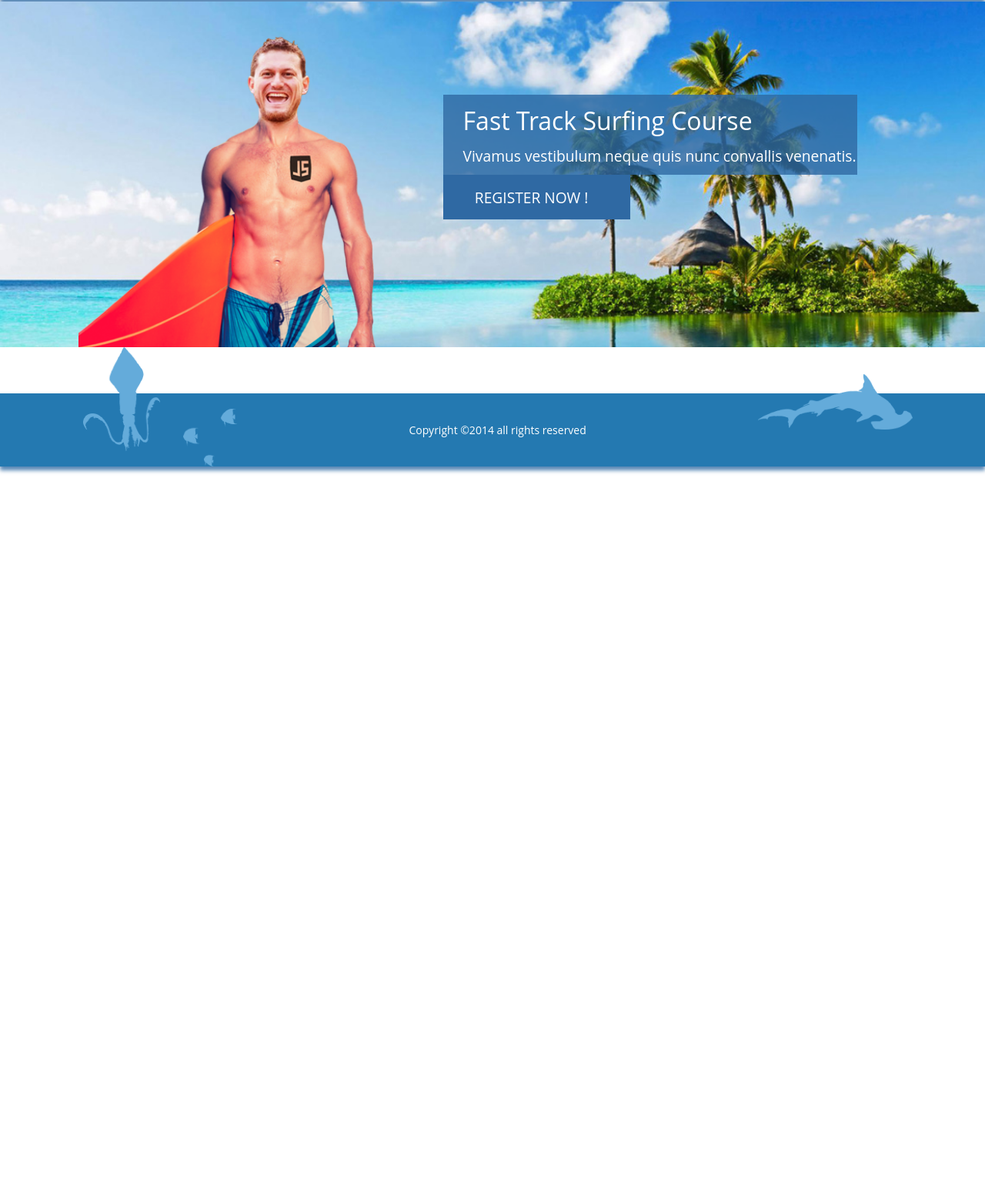
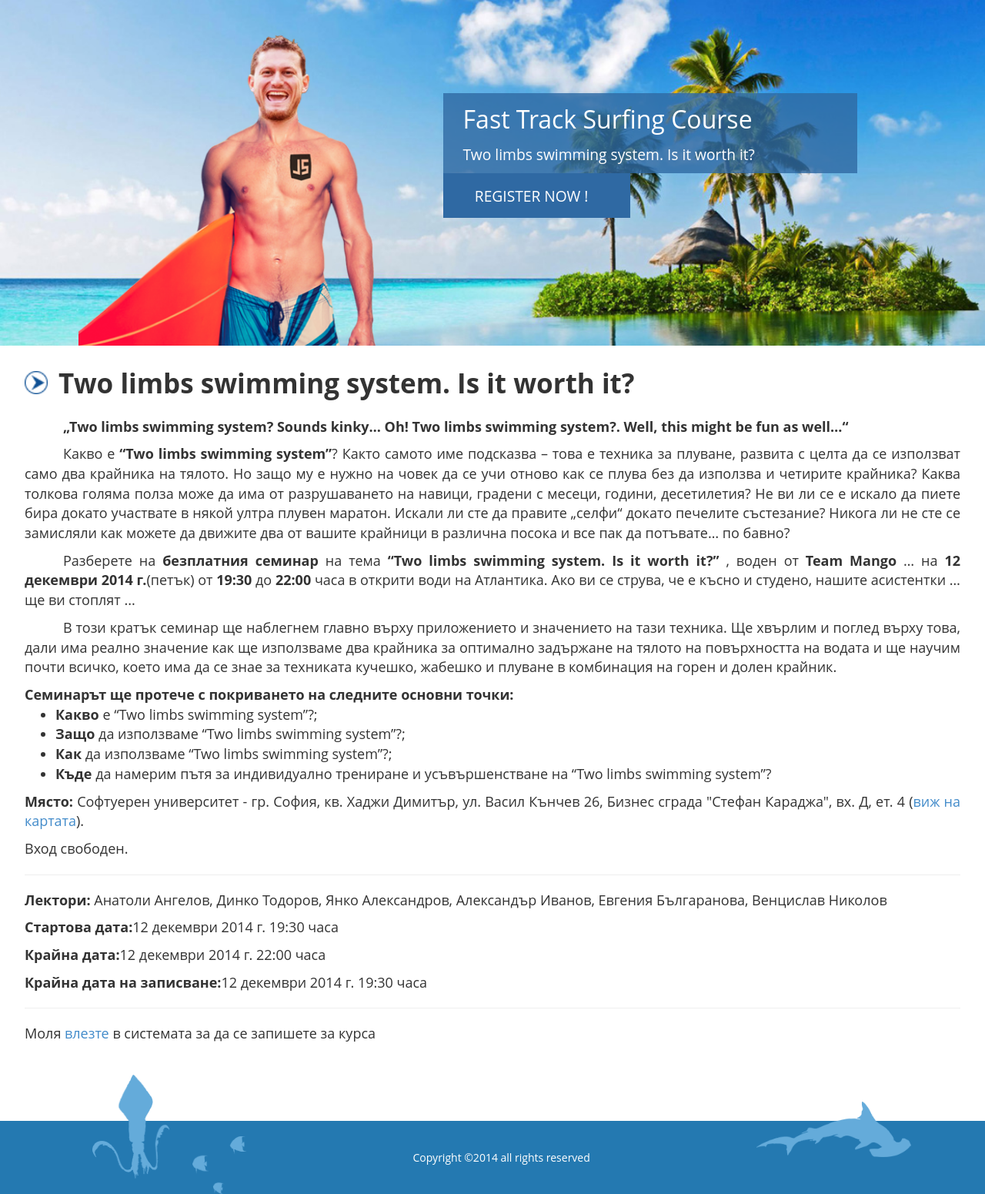
Before and after one commit to Team-Mango/HTML-CSS-Teamwork, a PHP site: page /Courses.html in a window 1280 px wide. Shown: the part 144-1695 px from the top of the page at 77% size. Before the commit the page ends 759 px from the top, so only its background shows below. Run offline with PHP 8.4, Linux system fonts and the light colour scheme; some libraries are stand-ins or nearby versions.

Commit message:
Little content

```diff
--- a/tempCourses - Dinko/Courses.html
+++ b/tempCourses - Dinko/Courses.html
@@ -9,7 +9,7 @@
 		<title>Tropic SoftUni</title>
 	</head>
 	<body>
-		<div class="container">
+		<header class="container">
 			<nav class="navbar navbar-default row navbar-static" role="navigation">
                 <div class="col-md-1 col-xs-2 col-sm-1"></div>
 			   <div class="navbar-header col-md-3 col-lg-4 col-sm-2 ">
@@ -34,15 +34,15 @@
 				  </ul>
 			   </div>
 			</nav>
-		</div>
-        <section>
+		</header>
+        <section id="courses">
             <article class="hidden-xs">
                 <img src="images/sliderBg.jpg" class="img-responsive slider-background">
                 <img src="images/model.png" class="img-responsive slider-model">
                 <div class="slider-main-button">
-                    <a href="#">
+                    <a href="#chapter1">
                         <h2>Fast Track Surfing Course</h2>
-                        <p>Vivamus vestibulum neque quis nunc convallis venenatis.</p>
+                        <p>Two limbs swimming system. Is it worth it?</p>
                     </a>
                 </div>
                 <div class="slider-register">
@@ -54,23 +54,72 @@
             <article class="visible-xs">
                 <div>
                     <h2>Fast Track Surfing Course</h2>
-                    <p>Vivamus vestibulum neque quis nunc convallis venenatis.</p>
+                    <p>Two limbs swimming system. Is it worth it?</p>
                 </div>
                 <div>
                     <a href="#"><h2>REGISTER NOW!</h2></a>
                 </div>
             </article>
+            <article id="content" >
+                <a name="chapter1"></a>
+                <h2><img src="./images/textIcon.png"/> Two limbs swimming system. Is it worth it?</h2>
+                <p class="indent">
+                    <strong>
+                        „Two limbs swimming system? Sounds kinky… Oh! Two limbs swimming system?. Well, this might be fun as well…“
+                    </strong>
+                </p>
+                <p class="indent">
+                    Какво е <strong>“Two limbs swimming system”</strong>? Както самото име подсказва – това е техника за плуване,
+                    развита с целта да се използват само два крайника на тялото. Но защо му е нужно на човек да се
+                    учи отново как се плува без да използва и четирите крайника? Каква толкова голяма полза може да
+                    има от разрушаването на навици, градени с месеци, години, десетилетия? Не ви ли се е искало да
+                    пиете бира докато участвате в някой ултра плувен маратон. Искали ли сте да правите „селфи“ докато
+                    печелите състезание? Никога ли не сте се замисляли как можете да движите два от вашите крайници в
+                    различна посока и все пак да потъвате… по бавно?
+                </p>
+                <p class="indent">
+                    Разберете на <strong>безплатния семинар</strong> на тема <strong>“Two limbs swimming system. Is it worth it?”</strong>
+                    , воден от <strong>Team Mango</strong> … на <strong>12 декември 2014 г.</strong>(петък) от <strong>19:30</strong>
+                    до <strong>22:00</strong> часа в открити води на Атлантика. Ако ви се струва, че е късно и студено, нашите асистентки …
+                    ще ви стоплят ...
+                </p>
+                <p class="indent">
+                    В този кратък семинар ще наблегнем главно върху приложението и значението на тази техника. Ще хвърлим и
+                    поглед върху това, дали има реално значение как ще използваме два крайника за оптимално задържане на тялото
+                    на повърхността на водата и ще научим почти всичко, което има да се знае за техниката кучешко, жабешко и
+                    плуване в комбинация на горен и долен крайник.
+                </p>
+                <strong>Семинарът ще протече с покриването на следните основни точки:</strong>
+                <ul>
+                    <li><strong>Какво</strong> е “Two limbs swimming system”?;</li>
+                    <li><strong>Защо</strong> да използваме “Two limbs swimming system”?;</li>
+                    <li><strong>Как</strong> да използваме “Two limbs swimming system”?;</li>
+                    <li><strong>Къде</strong> да намерим пътя за индивидуално трениране и усъвършенстване на “Two limbs swimming system”?</li>
+                </ul>
+                <p>
+                    <strong>Място:</strong> Софтуерен университет - гр. София, кв. Хаджи Димитър, ул. Васил Кънчев 26,
+                    Бизнес сграда "Стефан Караджа", вх. Д, ет. 4 (<a href="#">виж на картата</a>).
+                </p>
+                <p>Вход свободен.</p>
+                <hr/>
+                <p><strong>Лектори:</strong> Анатоли Ангелов, Динко Тодоров, Янко Александров, Александър Иванов, Евгения Българанова, Венцислав Николов</p>
+                <p><strong>Стартова дата:</strong>12 декември 2014 г. 19:30 часа</p>
+                <p><strong>Крайна дата:</strong>12 декември 2014 г. 22:00 часа</p>
+                <p><strong>Крайна дата на записване:</strong>12 декември 2014 г. 19:30 часа</p>
+                <hr/>
+                <p>Моля <a href="#">влезте</a> в системата за да се запишете за курса</p>
+            </article>
         </section>
         <footer class="container">
             <div class="row">
-                <div class="col-sm-1"></div>
+                <div class="col-md-1"></div>
                 <img src="images/footerImg1.png" alt="" id="footer-img-1" class="col-sm-1 hidden-xs"/>
                 <img src="images/footerImg2.png" alt="" id="footer-img-2" class="col-sm-1 hidden-xs"/>
                 <div class="col-md-1"></div>
                 <p class="col-sm-4 hidden-xs">Copyright &copy;2014 all rights reserved</p>
                 <p class="col-xs-12 visible-xs">Copyright &copy;2014 all rights reserved</p>
                 <div class="col-md-1"></div>
-                <img src="images/footerImg3.png" alt="" id="footer-img-3" class="col-sm-4 hidden-xs"/>
+                <img src="images/footerImg3.png" alt="" id="footer-img-3" class="col-sm-5 hidden-xs"/>
                 <div class="col-sm-1"></div>
             </div>
         </footer>
--- a/tempCourses - Dinko/css/style.css
+++ b/tempCourses - Dinko/css/style.css
@@ -5,68 +5,67 @@ body{
 }
 /* Header */
 
-.navbar {
+header .navbar {
 	margin:0 auto;
 }
 
-.container {
+header.container {
 	width:100%;
     padding:0;
-    box-shadow: 0 5px 5px rgba(47, 105, 163, 0.8);
 }
 
-.navbar-nav{
+header .navbar-nav{
     margin:50px 0;
 }
-ul.navbar-nav>li>a{
+header ul.navbar-nav>li>a{
     padding:10px 10px;
     text-align: center;
 }
-.navbar-header img{
+header .navbar-header img{
     margin:24px 0;
 }
 
-img.visible-xs {
+header img.visible-xs {
     margin:10px 20px;
     width:125px;
     height: 42px;
 }
 
-img.visible-sm{
+header img.visible-sm{
     margin:50px 0;
     width:125px;
     height: 42px;
 }
 
-.navbar-header button{
+header .navbar-header button{
     margin:10px 20px;
 }
 
-.nav li:hover {
+header .nav li:hover {
     border-bottom: 2px solid lightblue;
 	margin-bottom: -2px;
 }
 
-.nav li.active a{
+header .nav li.active a{
     border-bottom: 2px solid lightblue;
 }
 /* Content */
-section{
-    margin-top:2px;
+section#courses {
+
 }
-section article.hidden-xs{
+section#courses article.hidden-xs{
     position:relative;
 }
-section article img.slider-background{
+section#courses article img.slider-background{
     width: 100%;
 }
-section article img.slider-model{
+section#courses article img.slider-model{
     position: absolute;
     left:8%;
     bottom:0;
     height:90%;
 }
-section article .slider-main-button{
+section#courses article .slider-main-button{
     padding-top:0;
     padding-left: 2%;
     background: rgba(47, 105, 163, 0.8);
@@ -76,18 +75,18 @@ section article .slider-main-button{
     left:45%;
     bottom:50%;
 }
-section article .slider-main-button h2{
+section#courses article .slider-main-button h2{
     margin:3% 0;
     font-size: 2.5vw;
 }
-section article .slider-main-button p{
+section#courses article .slider-main-button p{
     font-size: 1.5vw;
 }
-section article .slider-main-button a{
+section#courses article .slider-main-button a{
     color: white;
     text-decoration: none;
 }
-section article .slider-register{
+section#courses article .slider-register{
     padding-top:0;
     padding-left: 2%;
     background: rgb(47, 105, 163);
@@ -98,17 +97,17 @@ section article .slider-register{
     bottom:37%;
 }
 
-section article .slider-register a{
+section#courses article .slider-register a{
     color: white;
     text-decoration: none;
 }
 
-section article .slider-register h2{
+section#courses article .slider-register h2{
     margin:9% 7%;
     font-size: 1.5vw;
 }
 
-section article.visible-xs>div {
+section#courses article.visible-xs>div {
     width:100%;
     background: rgba(47, 105, 163, 0.8);
     padding: 10px 20px;
@@ -116,26 +115,51 @@ section article.visible-xs>div {
     color: white;
 }
 
-section article.visible-xs div:last-child{
+section#courses article.visible-xs div:last-child{
     width:100%;
     background: rgb(47, 105, 163);
     text-align: center;
     padding:1% 0;
 }
-section article.visible-xs div a{
+section#courses article.visible-xs div a{
     color: white;
     text-decoration: none;
 }
-section article.visible-xs div:last-child h2{
+section#courses article.visible-xs div:last-child h2{
     margin:4% 0;
 }
 
+section#courses article#content {
+    width:95%;
+    margin:30px auto;
+    text-align: justify;
+    text-justify: inter-word;
+    font-size: 18px;
+}
+
+section#courses article#content h2{
+    font-size: 35px;
+    font-weight: bold;
+    margin:20px 0;
+}
+
+section#courses article#content h2 img{
+    width:30px;
+    height:30px;
+    margin-bottom: 10px;
+    margin-right: 5px;
+}
+
+section#courses article#content .indent {
+    text-indent: 50px;
+}
 /* Footer */
 
-footer{
+footer.container{
     background-color: #2479b1;
     color:white;
-    margin-top:60px;
+    margin-top:100px;
+    width:100%;
 }
 footer div.row{
     margin-right:0;
@@ -151,19 +175,19 @@ footer p.visible-xs{
     margin-top: 5px;
 }
 
-#footer-img-1{
+footer #footer-img-1{
     width:130px;
     height:135px;
     margin-top:-60px;
 }
 
-#footer-img-2{
+footer #footer-img-2{
     width:100px;
     height:75px;
     margin-top:20px;
 }
 
-#footer-img-3{
+footer #footer-img-3{
     width:231px;
     height:72px;
     margin-top:-25px;
```
Also changed, not shown: tempCourses - Dinko/images/textIcon.png (added).
